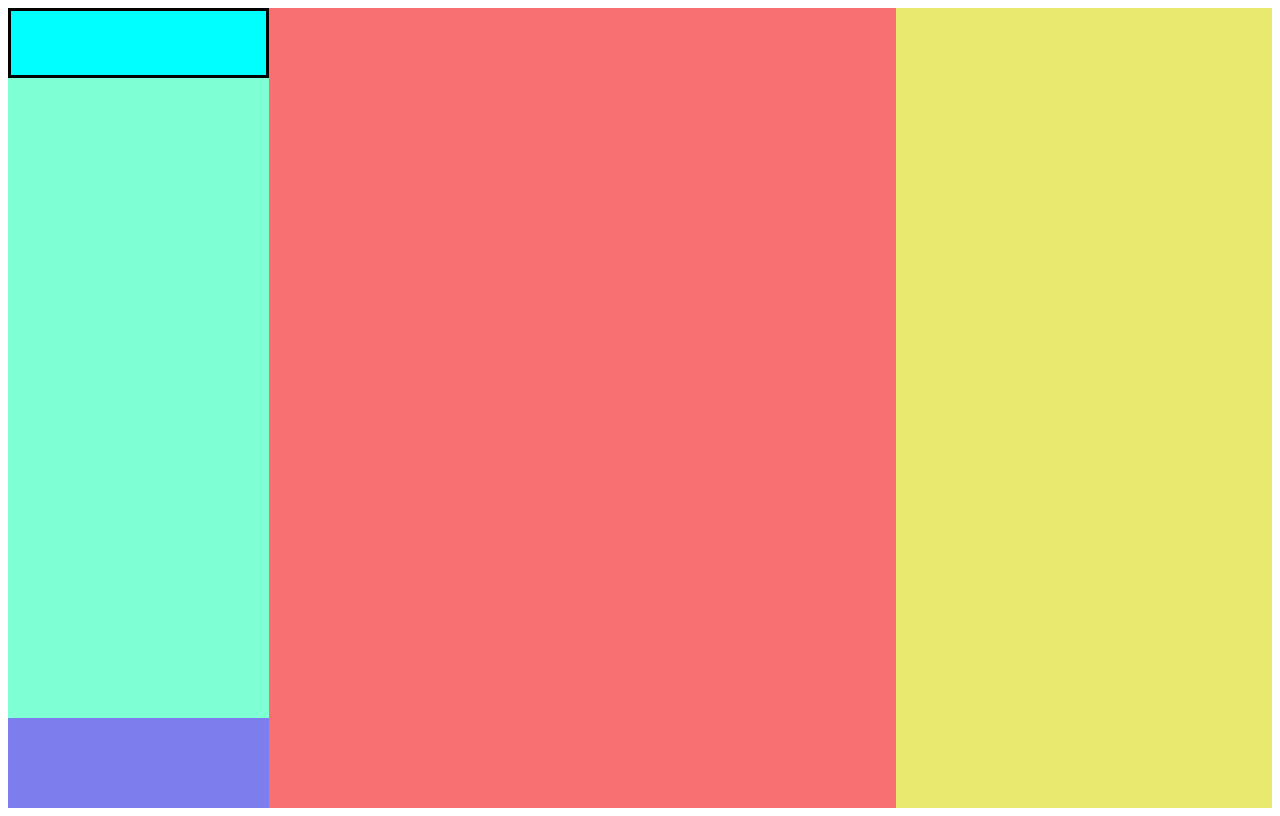
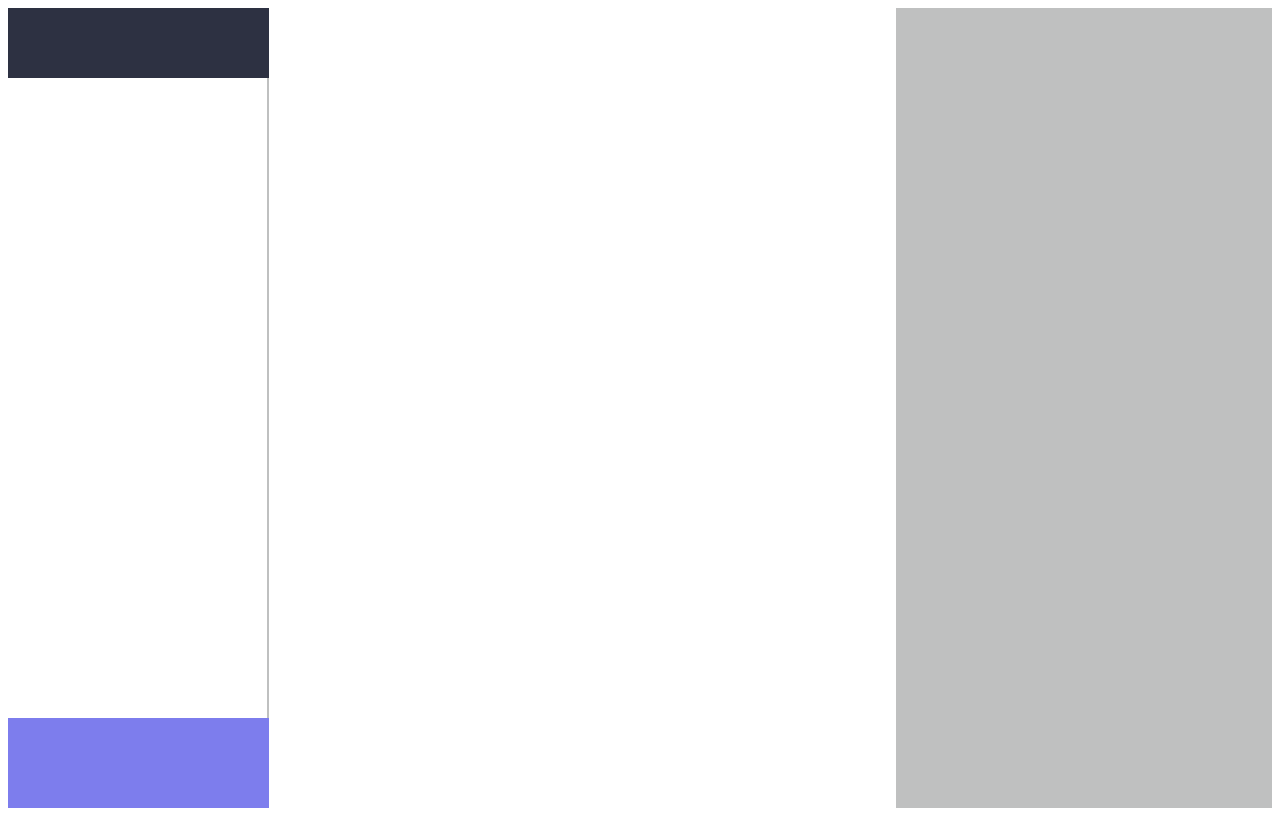
Before and after one commit to akai-org/akaitodo-frontend, a React (Create React App) app: page / in a window 1280 px wide. Built offline with nearby package versions, Linux system fonts and the light colour scheme.

Commit message:
complete?

```diff
--- a/src/Styles/Left.css
+++ b/src/Styles/Left.css
@@ -13,13 +13,13 @@
   height: 70px;
   width: 100%;
   margin: none;
-  background-color: aqua;
-  border: black solid;
+  background-color: #2d3142;
 }
 
 .tasks {
   height: 80%;
-  background-color: aquamarine;
+  border-right: #bfc0c0 solid 2px;
+  background-color: #ffff;
 }
 
 .user--info {
--- a/src/Styles/Middle.css
+++ b/src/Styles/Middle.css
@@ -1,5 +1,5 @@
 .middle {
-  background-color: rgb(247, 113, 113);
+  background-color: #ffff;
   height: 100vh;
   flex-grow: 5;
   text-align: center;
--- a/src/Styles/Right.css
+++ b/src/Styles/Right.css
@@ -1,5 +1,5 @@
 .right {
-  background-color: rgb(233, 233, 112);
+  background-color: #bfc0c0;
   height: 100vh;
   flex-grow: 3;
   text-align: center;
```
